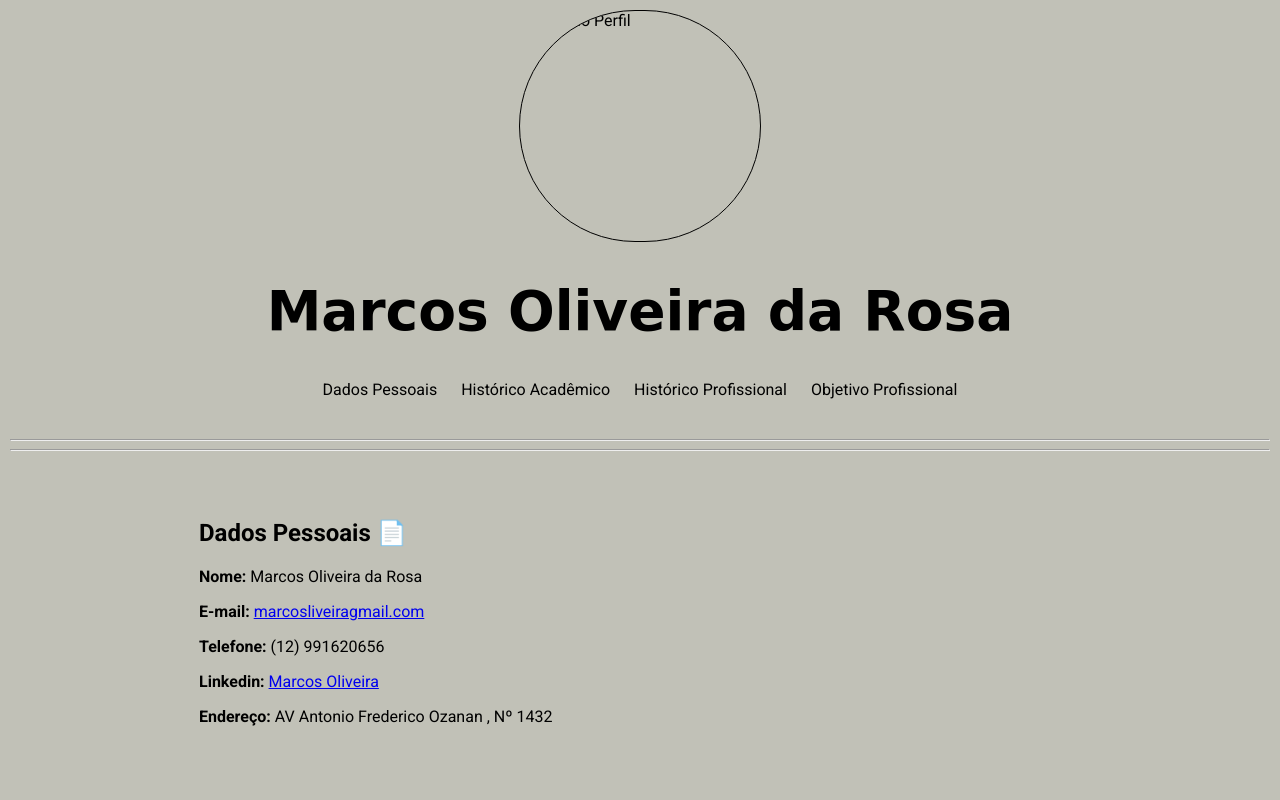
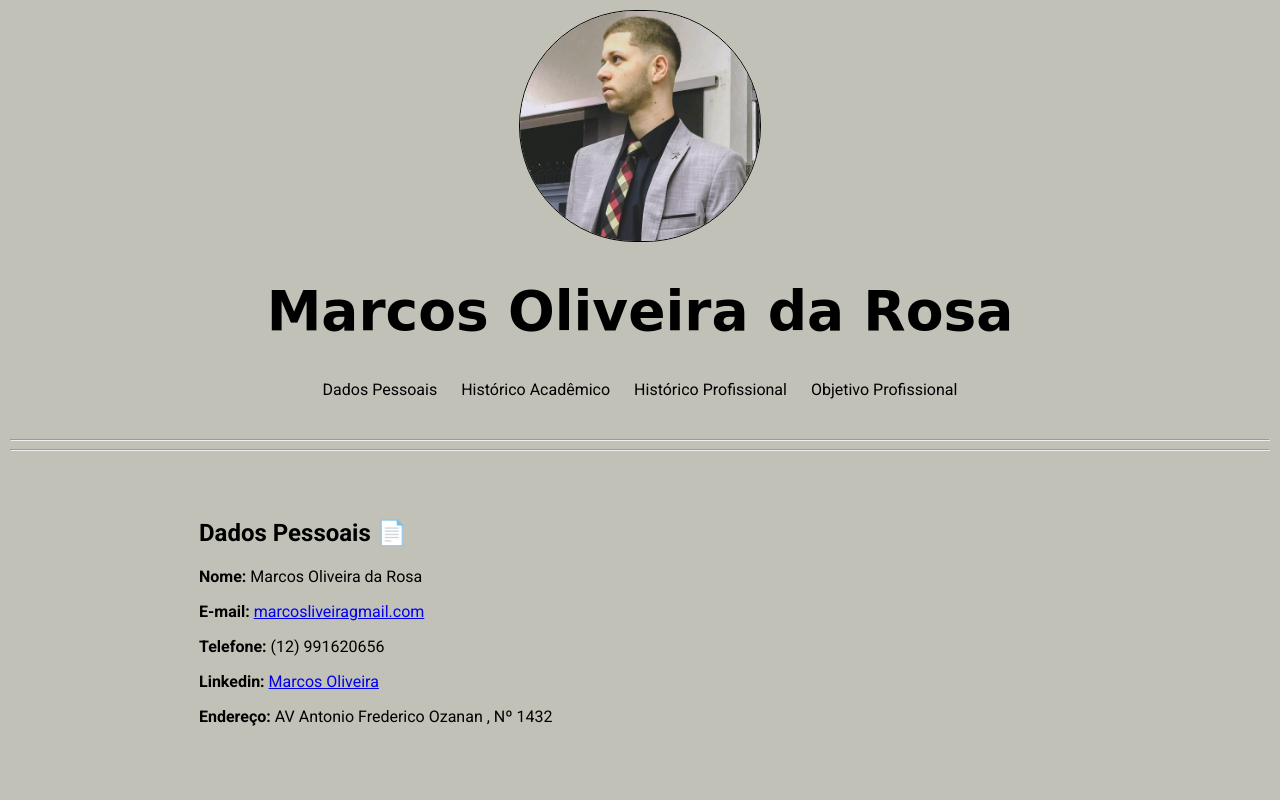
Before and after one commit to LuizaCarnavalpoi/Curriculo, a plain HTML site: page index.html in a window 1280 px wide. Shown: the top 800 px of the page. Drawn offline with Linux system fonts and the light colour scheme.

Commit message:
pasta img alterada

```diff
--- a/index.html
+++ b/index.html
@@ -86,7 +86,7 @@ aside{
 <body>
     <header>
         <figure>
-        <img src="../img.Logo/7.jfif" alt="Foto do Perfil">
+        <img src="img/7.jfif" alt="Foto do Perfil">
 
         </figure>
 
```
Also changed, not shown: img/7.jfif (renamed from img/img.Logo/7.jfif), img/Logo01.png (renamed from img/img.Logo/Logo01.png), img/Logo02.png (renamed from img/img.Logo/Logo02.png), img/Logo03.png (renamed from img/img.Logo/Logo03.png).
